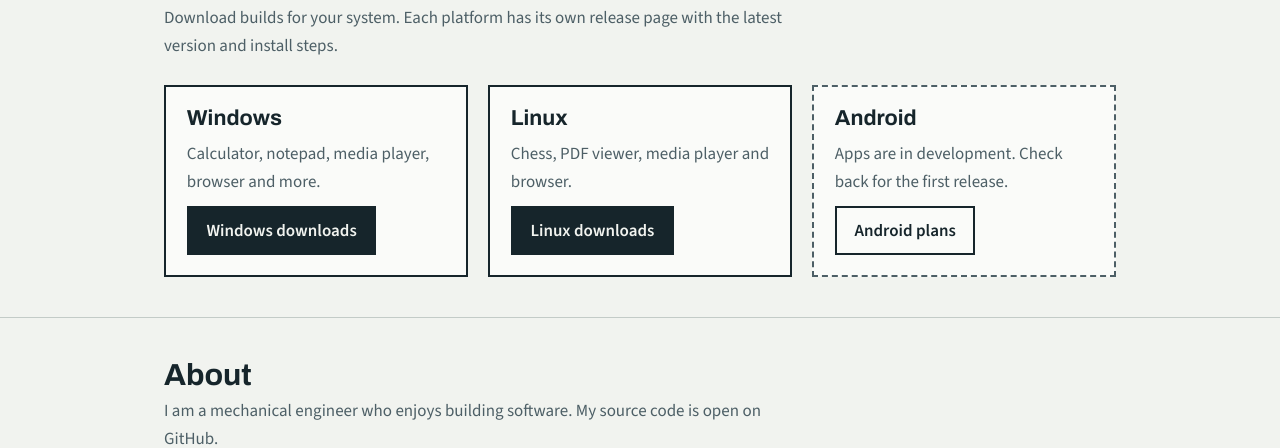
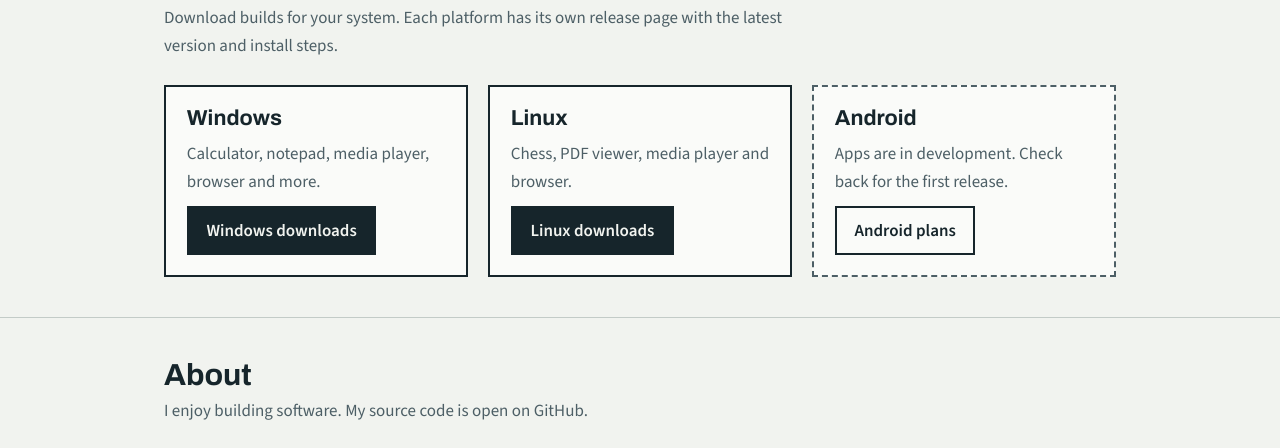
Before and after one commit to Freesofts456/Freesofts456.github.io, a plain HTML site: page index.html in a window 1280 px wide. Shown: the part 503-951 px from the top of the page. Drawn offline with nearby package versions, Linux system fonts and the light colour scheme.

Commit message:
Update index.html

```diff
--- a/index.html
+++ b/index.html
@@ -35,7 +35,7 @@
 </div></section>
 <section id="about"><div class="wrap">
 <h2>About</h2>
-<p class="lead">I am a mechanical engineer who enjoys building software. My source code is open on GitHub.</p>
+<p class="lead">I enjoy building software. My source code is open on GitHub.</p>
 <a class="btn alt" href="https://github.com/roshanlalanthaUOM" target="_blank" rel="noopener">GitHub profile</a>
 </div></section>
 </main>
```
